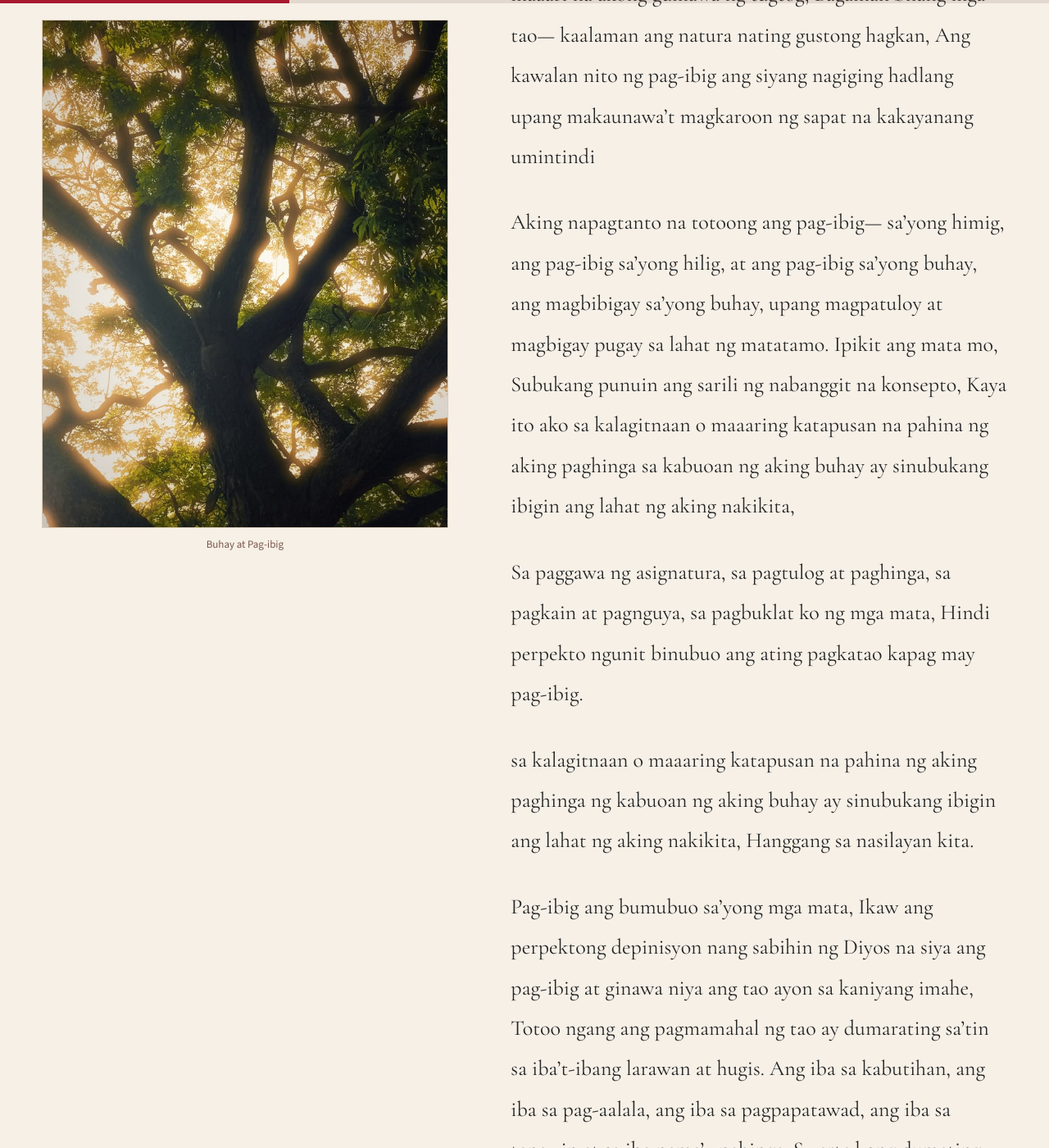
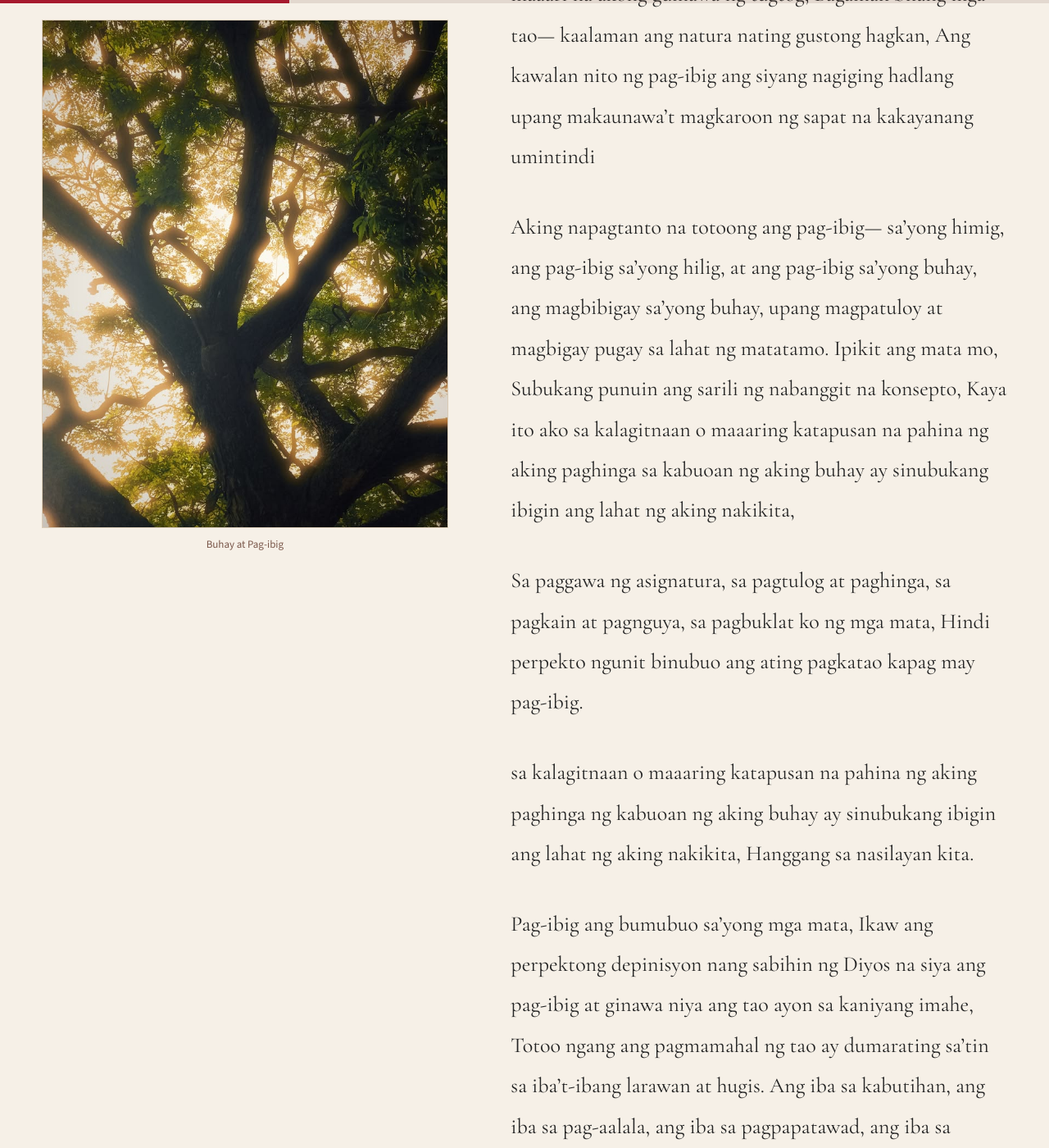
Before and after one commit to levray23/lev-literature, a Jekyll site: the page built from _works/pag-ibig.md, in a window 1280 px wide and 1400 px high, scrolled down 681 px. Shown: the whole window at 82% size. Built offline with Jekyll 4.4.1, drawn with Linux system fonts in a browser that asks for light colours.

Commit message:
Update style.css

```diff
--- a/assets/css/style.css
+++ b/assets/css/style.css
@@ -241,9 +241,7 @@ button{font-family:inherit}
 .reading--poetry .meta--center{justify-content:flex-start}
 .reading--poetry .rule{margin-left:0}
 .reading--poetry .reading-body{max-width:none;background:transparent;border:0;border-top:1px solid var(--brown);padding:36px 0 0;font-size:clamp(22px,2.4vw,26px);line-height:1.9}
-.reading--poetry .reading-body p {
-  margin-bottom: 1.2em;
-}
+..reading--poetry .reading-body p{margin-bottom:2.1em}
 @media (max-width:900px){.reading--poetry .reading-layout{grid-template-columns:minmax(0,1fr);grid-template-areas:"head" "media" "body"}.reading--poetry .reading-media{position:static;max-width:460px;margin:0 auto 32px}.reading--poetry .reading-head{text-align:center}.reading--poetry .meta--center{justify-content:center}.reading--poetry .rule{margin-left:auto}.reading--poetry .reading-body{max-width:640px;margin:0 auto}}
 /* fiction: book-style paragraphs */
 .reading--fiction .reading-body p{margin:0;text-indent:1.6em}
```
